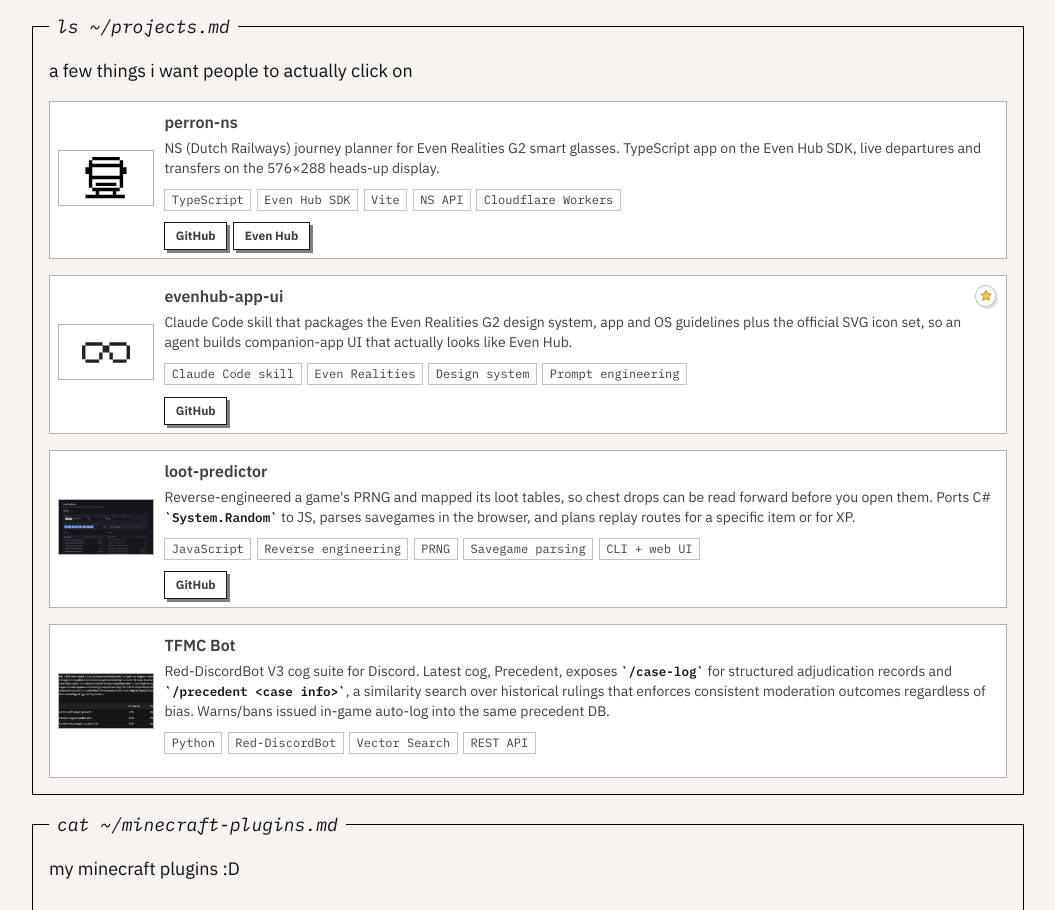
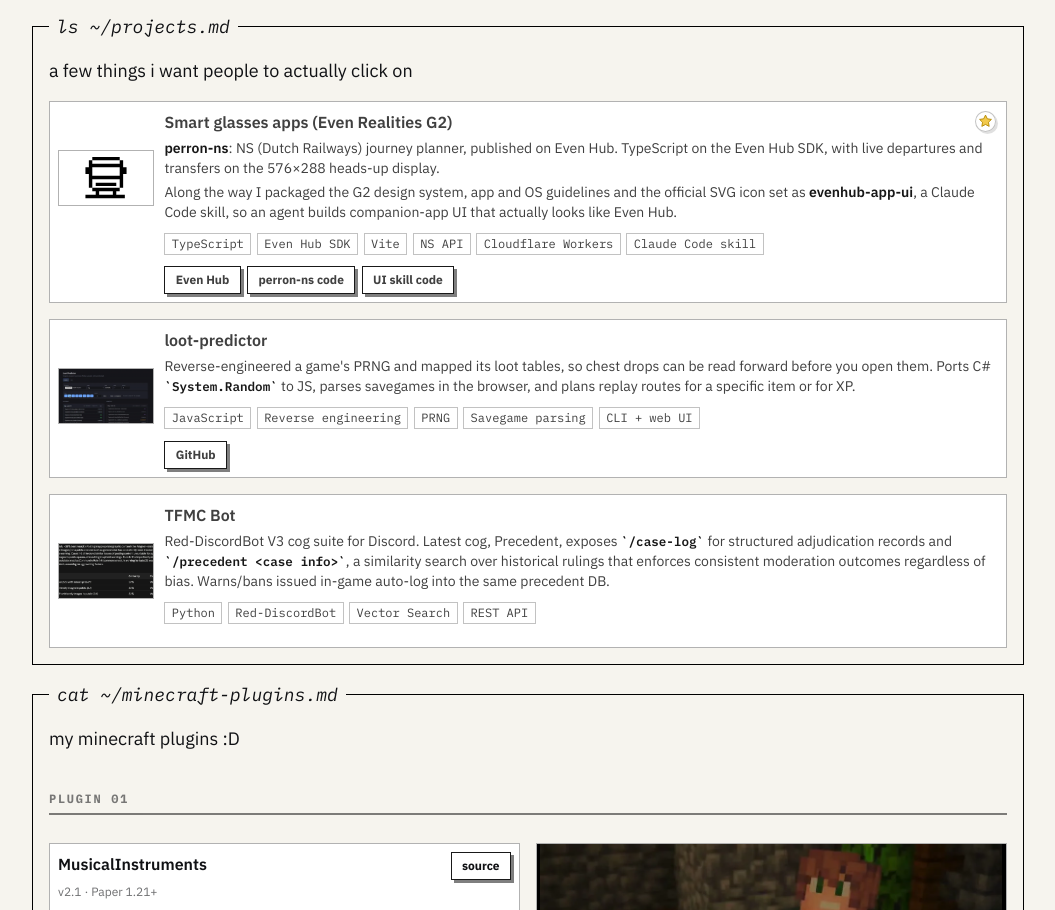
Before and after one commit to JustinasLaunikonis/portfolio, a plain HTML site: page index.html in a window 1280 px wide. Shown: the part 1253-2163 px from the top of the page, without its empty margins (112-1167 px from the left). Drawn offline with Linux system fonts and the light colour scheme; grey boxes are pictures that could not be loaded.

Commit message:
Merge perron-ns and evenhub-app-ui into one smart-glasses card
Co-Authored-By: Claude Opus 5.5 <noreply@anthropic.com>

```diff
--- a/index.html
+++ b/index.html
@@ -904,15 +904,21 @@
 <p class="m-0">a few things i want people to actually click on</p>
 <div class="flex flex-col gap-4 mt-4">
 <article class="project-card border border-black/30 dark:border-white/25 p-2">
+<span aria-hidden="true" class="favorite-star"></span>
 <div class="project-row">
-<img alt="perron-ns thumbnail" class="project-thumb object-contain bg-white" decoding="async" loading="lazy" src="assets/projects/perron-train.svg"/>
+<img alt="perron-ns on Even Realities G2 smart glasses" class="project-thumb object-contain bg-white" decoding="async" loading="lazy" src="assets/projects/perron-train.svg"/>
 <div class="project-copy flex flex-col gap-2 min-w-0 justify-start">
 <div>
-<p class="font-semibold text-base m-0">perron-ns</p>
+<p class="font-semibold text-base m-0">Smart glasses apps (Even Realities G2)</p>
 <p class="text-sm mt-1 m-0">
-                  NS (Dutch Railways) journey planner for Even Realities G2 smart glasses.
-                  TypeScript app on the Even Hub SDK, live departures and transfers on the
-                  576&times;288 heads-up display.
+                  <strong>perron-ns</strong>: NS (Dutch Railways) journey planner, published on
+                  Even Hub. TypeScript on the Even Hub SDK, with live departures and transfers
+                  on the 576&times;288 heads-up display.
+                </p>
+<p class="text-sm mt-1 m-0">
+                  Along the way I packaged the G2 design system, app and OS guidelines and the
+                  official SVG icon set as <strong>evenhub-app-ui</strong>, a Claude Code skill,
+                  so an agent builds companion-app UI that actually looks like Even Hub.
                 </p>
 <ul class="plugin-tags">
 <li>TypeScript</li>
@@ -920,40 +926,18 @@
 <li>Vite</li>
 <li>NS API</li>
 <li>Cloudflare Workers</li>
+<li>Claude Code skill</li>
 </ul>
 </div>
 <div class="project-links">
-<a class="project-link" href="https://github.com/JustinasLa/perron-ns-even-g2" rel="noopener noreferrer" target="_blank">
-                  GitHub
-                </a>
 <a class="project-link" href="https://hub.evenrealities.com/landing?package_id=com.perron.ns" rel="noopener noreferrer" target="_blank">
                   Even Hub
                 </a>
-</div>
-</div>
-</div></article>
-<article class="project-card border border-black/30 dark:border-white/25 p-2">
-<span aria-hidden="true" class="favorite-star"></span>
-<div class="project-row">
-<img alt="evenhub-app-ui thumbnail" class="project-thumb object-contain bg-white" decoding="async" loading="lazy" src="assets/projects/evenhub-glasses.svg"/>
-<div class="project-copy flex flex-col gap-2 min-w-0 justify-start">
-<div>
-<p class="font-semibold text-base m-0">evenhub-app-ui</p>
-<p class="text-sm mt-1 m-0">
-                  Claude Code skill that packages the Even Realities G2 design system, app
-                  and OS guidelines plus the official SVG icon set, so an agent builds
-                  companion-app UI that actually looks like Even Hub.
-                </p>
-<ul class="plugin-tags">
-<li>Claude Code skill</li>
-<li>Even Realities</li>
-<li>Design system</li>
-<li>Prompt engineering</li>
-</ul>
-</div>
-<div class="project-links">
+<a class="project-link" href="https://github.com/JustinasLa/perron-ns-even-g2" rel="noopener noreferrer" target="_blank">
+                  perron-ns code
+                </a>
 <a class="project-link" href="https://github.com/JustinasLa/evenhub-app-ui" rel="noopener noreferrer" target="_blank">
-                  GitHub
+                  UI skill code
                 </a>
 </div>
 </div>
```
Also changed, not shown: assets/projects/evenhub-glasses.svg (deleted).
